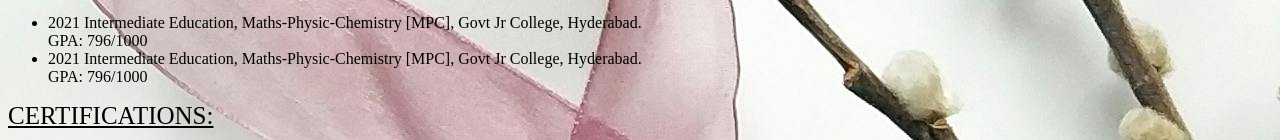
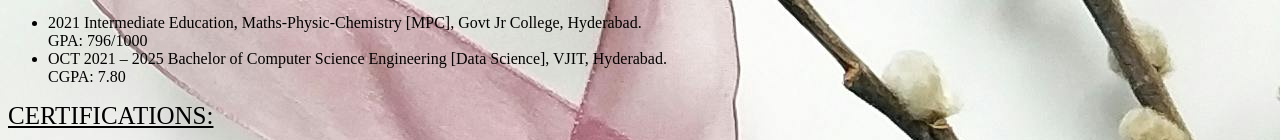
Before and after one commit to Mohammedjeelani47/Resume-, a plain HTML site: page index.html in a window 1280 px wide. Shown: the part 1264-1404 px from the top of the page. Drawn offline with Linux system fonts and the light colour scheme.

Commit message:
Update index.html

```diff
--- a/index.html
+++ b/index.html
@@ -66,12 +66,12 @@ Times, serif;color:black;font-size:
 </ul>
 </p>
 </p>
-<p style="font-family: 'Times New Roman', Times, serif;color:black;font-size:25px;font-style: unset;"><u>Education:</u><ul>
+<p style="font-family: 'Times New Roman', Times, serif;color: black;font-size:25px;font-style: unset;"><u>Education:</u><ul>
     <li> 2021 Intermediate Education, Maths-Physic-Chemistry [MPC], Govt Jr College, Hyderabad.<br>
         GPA: 796/1000
        </li>
-    <li> 2021 Intermediate Education, Maths-Physic-Chemistry [MPC], Govt Jr College, Hyderabad.<br>
-        GPA: 796/1000
+    <li> OCT 2021 – 2025 Bachelor of Computer Science Engineering [Data Science], VJIT, Hyderabad.<br>
+       CGPA: 7.80
        </li>
 </ul></p>
 <p style="font-family: 'Times New Roman', Times, serif;color: black;font-size: 25px;"><u>CERTIFICATIONS:</u>
```
